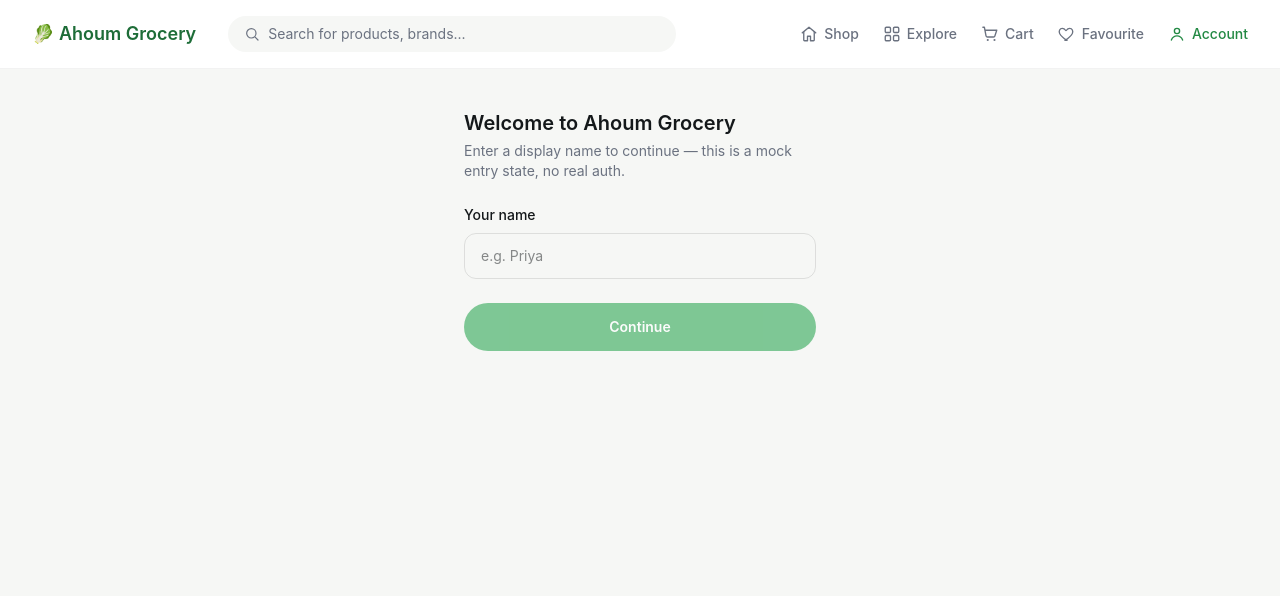
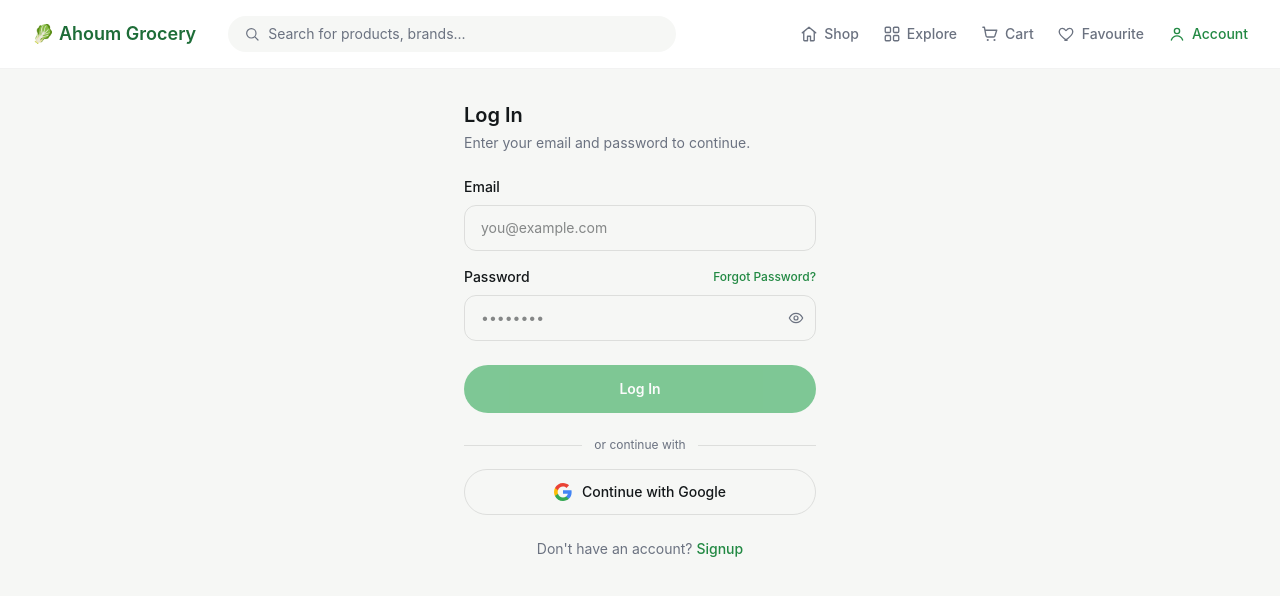
Before and after one commit to kylashreddy/Ahoum-grocery, a React (Vite) app: page /account in a window 1280 px wide. Shown: the top 596 px of the page. Built offline with nearby package versions, Linux system fonts and the light colour scheme.

Commit message:
Rebuild login page to match Figma (email/password, forgot password, log in <-> sign up toggle) and add mock Continue with Google sign-in

```diff
--- /dev/null
+++ b/src/api/auth.ts
@@ -0,0 +1,20 @@
+import { simulateNetwork } from "./client";
+
+export interface GoogleProfile {
+  name: string;
+  email: string;
+}
+
+const MOCK_GOOGLE_ACCOUNTS: GoogleProfile[] = [
+  { name: "Priya Sharma", email: "priya.sharma@gmail.com" },
+  { name: "Arjun Mehta", email: "arjun.mehta@gmail.com" },
+  { name: "Ananya Rao", email: "ananya.rao@gmail.com" },
+];
+
+// Mocks the redirect/popup round-trip of "Sign in with Google" — there's no
+// real backend here, so this just returns a plausible profile after a delay.
+export async function signInWithGoogle(): Promise<GoogleProfile> {
+  const profile = MOCK_GOOGLE_ACCOUNTS[Math.floor(Math.random() * MOCK_GOOGLE_ACCOUNTS.length)];
+  if (!profile) throw new Error("No mock Google accounts configured.");
+  return simulateNetwork(profile, { minMs: 400, maxMs: 900 });
+}
--- a/src/components/icons.tsx
+++ b/src/components/icons.tsx
@@ -93,3 +93,33 @@ export function TrashIcon(props: SVGProps<SVGSVGElement>) {
     </svg>
   );
 }
+
+export function EyeIcon(props: SVGProps<SVGSVGElement>) {
+  return (
+    <svg {...base(props)}>
+      <path d="M2 12s3.5-7 10-7 10 7 10 7-3.5 7-10 7-10-7-10-7Z" />
+      <circle cx="12" cy="12" r="3" />
+    </svg>
+  );
+}
+
+export function EyeOffIcon(props: SVGProps<SVGSVGElement>) {
+  return (
+    <svg {...base(props)}>
+      <path d="M3 3l18 18" />
+      <path d="M10.6 5.2A10.8 10.8 0 0 1 12 5c6.5 0 10 7 10 7a17 17 0 0 1-3.1 3.9M6.5 6.6C3.6 8.5 2 12 2 12s3.5 7 10 7c1.4 0 2.6-.3 3.7-.8" />
+      <path d="M9.9 9.9a3 3 0 0 0 4.2 4.2" />
+    </svg>
+  );
+}
+
+export function GoogleIcon(props: SVGProps<SVGSVGElement>) {
+  return (
+    <svg viewBox="0 0 24 24" {...props}>
+      <path fill="#4285F4" d="M23.52 12.27c0-.85-.08-1.67-.22-2.45H12v4.64h6.47a5.53 5.53 0 0 1-2.4 3.63v3h3.87c2.27-2.09 3.58-5.17 3.58-8.82Z" />
+      <path fill="#34A853" d="M12 24c3.24 0 5.96-1.07 7.94-2.91l-3.87-3c-1.08.72-2.46 1.15-4.07 1.15-3.13 0-5.78-2.11-6.73-4.96H1.28v3.11A12 12 0 0 0 12 24Z" />
+      <path fill="#FBBC05" d="M5.27 14.28A7.2 7.2 0 0 1 4.89 12c0-.79.14-1.56.38-2.28V6.61H1.28A12 12 0 0 0 0 12c0 1.94.46 3.77 1.28 5.39l3.99-3.11Z" />
+      <path fill="#EA4335" d="M12 4.77c1.77 0 3.35.61 4.6 1.8l3.44-3.44C17.95 1.19 15.24 0 12 0 7.31 0 3.26 2.69 1.28 6.61l3.99 3.11C6.22 6.88 8.87 4.77 12 4.77Z" />
+    </svg>
+  );
+}
--- a/src/screens/AccountScreen.tsx
+++ b/src/screens/AccountScreen.tsx
@@ -1,12 +1,26 @@
-import { useState } from "react";
+import { useState, type FormEvent } from "react";
 import { useNavigate } from "react-router-dom";
 import { useSessionStore } from "../stores/sessionStore";
+import { signInWithGoogle } from "../api/auth";
 import { ScreenHeader } from "../components/layout/ScreenHeader";
+import { EyeIcon, EyeOffIcon, GoogleIcon } from "../components/icons";
+
+function displayNameFromEmail(email: string): string {
+  const local = email.split("@")[0] ?? email;
+  return local.charAt(0).toUpperCase() + local.slice(1);
+}
 
 export function AccountScreen() {
-  const { isAuthenticated, name, logIn, logOut } = useSessionStore();
-  const [input, setInput] = useState("");
+  const { isAuthenticated, name, provider, logIn, logOut } = useSessionStore();
   const navigate = useNavigate();
+
+  const [mode, setMode] = useState<"login" | "signup">("login");
+  const [fullName, setFullName] = useState("");
+  const [email, setEmail] = useState("");
+  const [password, setPassword] = useState("");
+  const [showPassword, setShowPassword] = useState(false);
+  const [forgotMessage, setForgotMessage] = useState(false);
+  const [googlePending, setGooglePending] = useState(false);
 
   if (isAuthenticated) {
     return (
@@ -17,7 +31,9 @@ export function AccountScreen() {
             {name?.charAt(0).toUpperCase()}
           </div>
           <p className="mt-4 text-lg font-semibold text-ink">Hey, {name}!</p>
-          <p className="mt-1 text-sm text-ink-muted">You're signed in for this session.</p>
+          <p className="mt-1 text-sm text-ink-muted">
+            {provider === "google" ? "Signed in with Google" : "Signed in"} for this session.
+          </p>
           <button
             type="button"
             onClick={() => {
@@ -33,39 +49,141 @@ export function AccountScreen() {
     );
   }
 
+  const canSubmit = mode === "login" ? email.trim() && password.trim() : fullName.trim() && email.trim() && password.trim();
+
+  const handleSubmit = (e: FormEvent) => {
+    e.preventDefault();
+    if (!canSubmit) return;
+    logIn({ name: mode === "signup" ? fullName.trim() : displayNameFromEmail(email.trim()), email: email.trim(), provider: "email" });
+    navigate("/");
+  };
+
+  const handleGoogle = async () => {
+    setGooglePending(true);
+    const profile = await signInWithGoogle();
+    logIn({ name: profile.name, email: profile.email, provider: "google" });
+    navigate("/");
+  };
+
   return (
     <div>
-      <ScreenHeader title="Sign in" />
-      <form
-        className="mx-auto max-w-sm px-4 py-10"
-        onSubmit={(e) => {
-          e.preventDefault();
-          if (!input.trim()) return;
-          logIn(input.trim());
-          navigate("/");
-        }}
-      >
-        <h1 className="text-xl font-semibold text-ink">Welcome to Ahoum Grocery</h1>
-        <p className="mt-1 text-sm text-ink-muted">Enter a display name to continue — this is a mock entry state, no real auth.</p>
+      <ScreenHeader title={mode === "login" ? "Log In" : "Sign Up"} />
+      <form className="mx-auto max-w-sm px-4 py-8" onSubmit={handleSubmit}>
+        <h1 className="text-xl font-semibold text-ink">{mode === "login" ? "Log In" : "Sign Up"}</h1>
+        <p className="mt-1 text-sm text-ink-muted">
+          {mode === "login" ? "Enter your email and password to continue." : "Create an account to start shopping."}
+        </p>
 
-        <label htmlFor="display-name" className="mt-6 block text-sm font-medium text-ink">
-          Your name
-        </label>
-        <input
-          id="display-name"
-          value={input}
-          onChange={(e) => setInput(e.target.value)}
-          placeholder="e.g. Priya"
-          className="mt-2 w-full rounded-xl border border-black/10 px-4 py-3 text-sm outline-none focus-visible:border-brand-500"
-        />
+        {mode === "signup" && (
+          <div className="mt-6">
+            <label htmlFor="full-name" className="block text-sm font-medium text-ink">
+              Full name
+            </label>
+            <input
+              id="full-name"
+              value={fullName}
+              onChange={(e) => setFullName(e.target.value)}
+              placeholder="e.g. Priya Sharma"
+              className="mt-2 w-full rounded-xl border border-black/10 px-4 py-3 text-sm outline-none focus-visible:border-brand-500"
+            />
+          </div>
+        )}
+
+        <div className={mode === "signup" ? "mt-4" : "mt-6"}>
+          <label htmlFor="email" className="block text-sm font-medium text-ink">
+            Email
+          </label>
+          <input
+            id="email"
+            type="email"
+            value={email}
+            onChange={(e) => setEmail(e.target.value)}
+            placeholder="you@example.com"
+            className="mt-2 w-full rounded-xl border border-black/10 px-4 py-3 text-sm outline-none focus-visible:border-brand-500"
+          />
+        </div>
+
+        <div className="mt-4">
+          <div className="flex items-center justify-between">
+            <label htmlFor="password" className="block text-sm font-medium text-ink">
+              Password
+            </label>
+            {mode === "login" && (
+              <button
+                type="button"
+                onClick={() => setForgotMessage((v) => !v)}
+                className="text-xs font-medium text-brand-600 hover:underline"
+              >
+                Forgot Password?
+              </button>
+            )}
+          </div>
+          <div className="relative mt-2">
+            <input
+              id="password"
+              type={showPassword ? "text" : "password"}
+              value={password}
+              onChange={(e) => setPassword(e.target.value)}
+              placeholder="••••••••"
+              className="w-full rounded-xl border border-black/10 px-4 py-3 pr-11 text-sm outline-none focus-visible:border-brand-500"
+            />
+            <button
+              type="button"
+              onClick={() => setShowPassword((v) => !v)}
+              aria-label={showPassword ? "Hide password" : "Show password"}
+              className="absolute right-3 top-1/2 -translate-y-1/2 text-ink-muted hover:text-ink"
+            >
+              {showPassword ? <EyeOffIcon className="h-4 w-4" /> : <EyeIcon className="h-4 w-4" />}
+            </button>
+          </div>
+          {forgotMessage && (
+            <p className="mt-2 text-xs text-ink-muted" role="status">
+              This is a mock login with no backend — there's no real password to reset.
+            </p>
+          )}
+        </div>
 
         <button
           type="submit"
-          disabled={!input.trim()}
+          disabled={!canSubmit}
           className="mt-6 w-full rounded-full bg-brand-500 py-3.5 text-sm font-semibold text-white transition hover:bg-brand-600 disabled:cursor-not-allowed disabled:opacity-60"
         >
-          Continue
+          {mode === "login" ? "Log In" : "Create Account"}
         </button>
+
+        <div className="mt-6 flex items-center gap-3 text-xs text-ink-muted">
+          <span className="h-px flex-1 bg-black/10" />
+          or continue with
+          <span className="h-px flex-1 bg-black/10" />
+        </div>
+
+        <button
+          type="button"
+          onClick={() => void handleGoogle()}
+          disabled={googlePending}
+          className="mt-4 flex w-full items-center justify-center gap-2.5 rounded-full border border-black/10 py-3 text-sm font-medium text-ink transition hover:bg-black/5 disabled:cursor-not-allowed disabled:opacity-60"
+        >
+          <GoogleIcon className="h-4.5 w-4.5" />
+          {googlePending ? "Connecting to Google..." : "Continue with Google"}
+        </button>
+
+        <p className="mt-6 text-center text-sm text-ink-muted">
+          {mode === "login" ? (
+            <>
+              Don't have an account?{" "}
+              <button type="button" onClick={() => setMode("signup")} className="font-medium text-brand-600 hover:underline">
+                Signup
+              </button>
+            </>
+          ) : (
+            <>
+              Already have an account?{" "}
+              <button type="button" onClick={() => setMode("login")} className="font-medium text-brand-600 hover:underline">
+                Log in
+              </button>
+            </>
+          )}
+        </p>
       </form>
     </div>
   );
--- a/src/stores/sessionStore.ts
+++ b/src/stores/sessionStore.ts
@@ -1,10 +1,14 @@
 import { create } from "zustand";
 import { persist } from "zustand/middleware";
+
+export type AuthProvider = "email" | "google";
 
 interface SessionState {
   isAuthenticated: boolean;
   name: string | null;
-  logIn: (name: string) => void;
+  email: string | null;
+  provider: AuthProvider | null;
+  logIn: (params: { name: string; email: string; provider: AuthProvider }) => void;
   logOut: () => void;
 }
 
@@ -14,8 +18,10 @@ export const useSessionStore = create<SessionState>()(
     (set) => ({
       isAuthenticated: false,
       name: null,
-      logIn: (name) => set({ isAuthenticated: true, name }),
-      logOut: () => set({ isAuthenticated: false, name: null }),
+      email: null,
+      provider: null,
+      logIn: ({ name, email, provider }) => set({ isAuthenticated: true, name, email, provider }),
+      logOut: () => set({ isAuthenticated: false, name: null, email: null, provider: null }),
     }),
     { name: "ahoum-session" },
   ),
```
